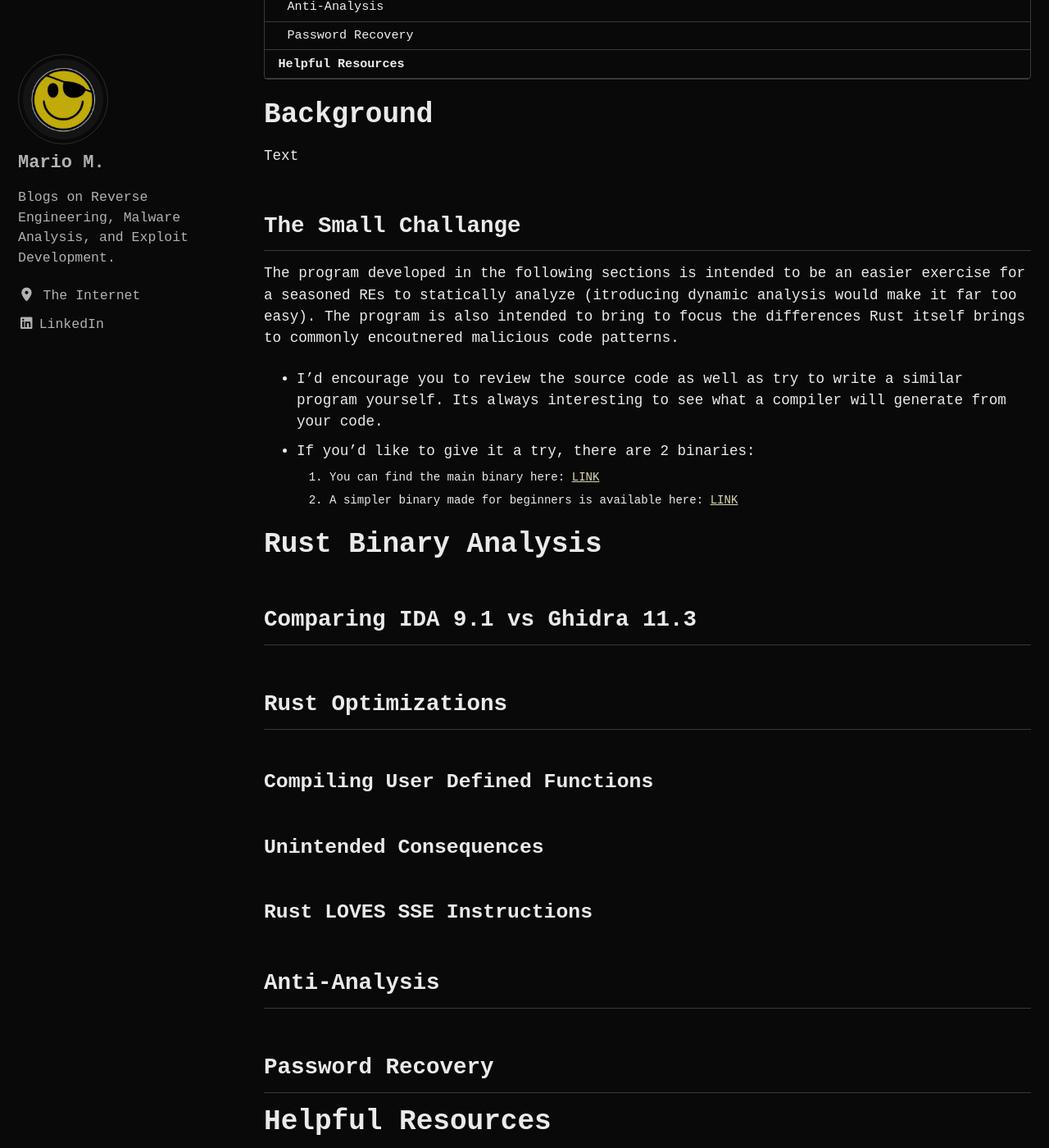
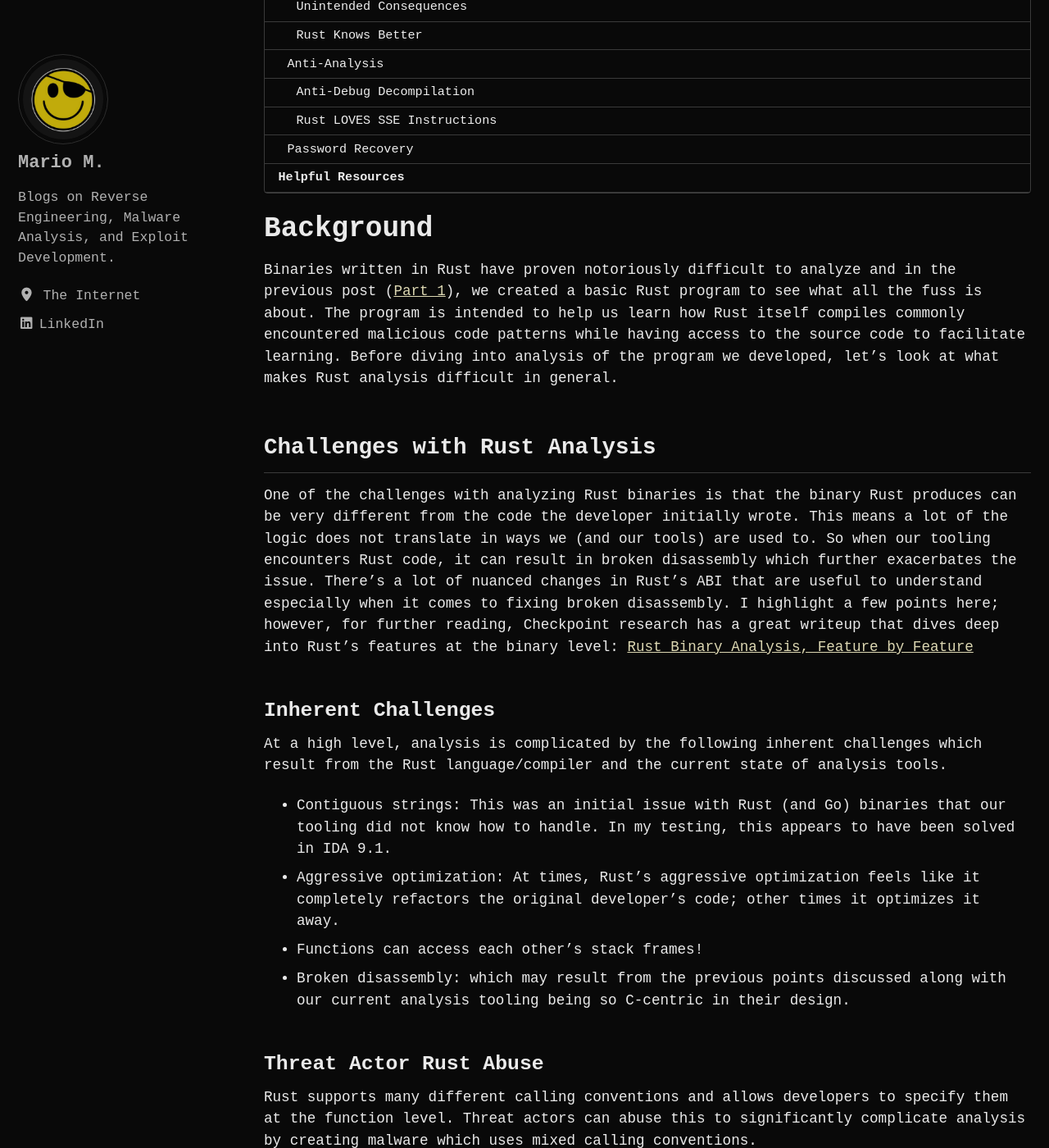
Before and after one commit to mariom3/mariom3.github.io, a Jekyll site: the page built from _posts/2025-12-04-rust-binary-analysis2.markdown, in a window 1280 px wide and 1400 px high, scrolled down 529 px. Shown: the whole window at 82% size. Built offline with Jekyll 4.4.1, drawn with Linux system fonts in a browser that asks for light colours; cached includes are drawn as plain includes; some of the changed text lies outside the part shown.

Commit message:
Completed draft for Rust Analysis Part II

```diff
--- a/_posts/2025-11-01-rust-binary-analysis2.markdown
+++ /dev/null
@@ -1,33 +0,0 @@
----
-layout: single
-title:  "Rust Binary Analyis 101 - Part 2"
-# date:   2024-06-01 16:44:45 -0500
-categories: "Malware-Analysis"
-toc: true
-author_profile: true
-classes: wide
----
-
-# Background
-Text
-
-## The Small Challange
-The program developed in the following sections is intended to be an easier exercise for a seasoned REs to statically analyze (itroducing dynamic analysis would make it far too easy). The program is also intended to bring to focus the differences Rust itself brings to commonly encoutnered malicious code patterns.
-- I'd encourage you to review the source code as well as try to write a similar program yourself. Its always interesting to see what a compiler will generate from your code.
-- If you'd like to give it a try, there are 2 binaries:
-    1. You can find the main binary here: [LINK](https://github.com)
-    2. A simpler binary made for beginners is available here: [LINK](https://github.com)
-
-
-# Rust Binary Analysis
-## Comparing IDA 9.1 vs Ghidra 11.3
-## Rust Optimizations
-### Compiling User Defined Functions
-### Unintended Consequences
-### Rust LOVES SSE Instructions
-## Anti-Analysis
-## Password Recovery
-
-
-# Helpful Resources
-- Great BlackHat Talk on the Rust Malware Ecosystem: [Rust Malware Ecosystem](https://www.youtube.com/watch?v=cMIhIARmNfU)
--- a/_posts/2025-11-05-rust-binary-analysis1.markdown
+++ b/_posts/2025-11-05-rust-binary-analysis1.markdown
@@ -36,7 +36,7 @@ The program developed in the following sections is intended to be an easier exer
     2. A simpler version of the same code made for beginners: [basic_rust_re_beginner.zip](/assets/basic_rust_re_beginner.zip)
     - HASH: da8e52df67fdf440c645bf6bc5a54f05dc798f1b7bae4c59a38a677f5da3701f
 
-**The solution will be revealed in part II!**
+**The solution is available in [Part 2]({% post_url 2025-12-04-rust-binary-analysis2%})!**
 
 ---
 
--- /dev/null
+++ b/_posts/2025-12-04-rust-binary-analysis2.markdown
@@ -0,0 +1,134 @@
+---
+layout: single
+title:  "Rust Binary Analyis 101 - Part 2"
+categories: "Malware-Analysis"
+toc: true
+author_profile: true
+classes: wide
+---
+
+# Background
+Binaries written in Rust have proven notoriously difficult to analyze and in the previous post ([Part 1]({% post_url 2025-11-05-rust-binary-analysis1%})), we created a basic Rust program to see what all the fuss is about. The program is intended to help us learn how Rust itself compiles commonly encountered malicious code patterns while having access to the source code to facilitate learning. Before diving into analysis of the program we developed, let's look at what makes Rust analysis difficult in general.
+
+## Challenges with Rust Analysis
+One of the challenges with analyzing Rust binaries is that the binary Rust produces can be very different from the code the developer initially wrote. This means a lot of the logic does not translate in ways we (and our tools) are used to. So when our tooling encounters Rust code, it can result in broken disassembly which further exacerbates the issue. There's a lot of nuanced changes in Rust's ABI that are useful to understand especially when it comes to fixing broken disassembly. I highlight a few points here; however, for further reading, Checkpoint research has a great writeup that dives deep into Rust's features at the binary level: [Rust Binary Analysis, Feature by Feature](https://research.checkpoint.com/2023/rust-binary-analysis-feature-by-feature/)
+
+### Inherent Challenges
+At a high level, analysis is complicated by the following inherent challenges which result from the Rust language/compiler and the current state of analysis tools.
+- Contiguous strings: This was an initial issue with Rust (and Go) binaries that our tooling did not know how to handle. In my testing, this appears to have been solved in IDA 9.1.
+- Aggressive optimization: At times, Rust's aggressive optimization feels like it completely refactors the original developer's code; other times it optimizes it away.
+- Functions can access each other's stack frames!
+- Broken disassembly: which may result from the previous points discussed along with our current analysis tooling being so C-centric in their design.
+
+### Threat Actor Rust Abuse
+Rust supports many different calling conventions and allows developers to specify them at the function level. Threat actors can abuse this to significantly complicate analysis by creating malware which uses mixed calling conventions.
+
+# Rust Binary Analysis (IDA 9.1 vs Ghidra 11.3)
+Throughout the rest of this section we'll analyze the program we developed in the previous post ([Part 1]({% post_url 2025-11-05-rust-binary-analysis1%})) while comparing the output from IDA 9.1 with Ghidra 11.3. If you haven't already, try analyzing the program yourself first as the following will provide a solution.
+
+## Findings User Code
+When loading up the program we wrote in IDA and Ghidra, neither has an issue disassembling the entry point; which is nothing special. The short function does not directly call the user defined main; instead, it provides it as the 1st argument to the function at `0x140004300`. This function is `lang_start` which is responsible for setting up the Rust runtime before calling our user-defined main.
+
+![Default Entry](/assets/images/rust-analysis/main_cmp.png)
+
+### Comparing Decompilation of `main`
+Unfortunately, as soon as we open up Ghidra's decompilation of the user-defined `main`, things are no longer so simple:
+
+![Ghidra: Decompilation of main](/assets/images/rust-analysis/main_ghidra.png)
+
+However, IDA handles this much better. Notably, IDA handles the hex arrays we added for our encrypted strings as a simple global variable in line 75:
+
+![IDA: Decompilation of main](/assets/images/rust-analysis/main_ida_global.png)
+
+This is one of the things that makes Ghidra more difficult to understand; it includes the raw hex data in its decompilation. In this case, lines 60-61 correspond to line 75 from IDA:
+
+![Ghidra: Decompilation of main](/assets/images/rust-analysis/main_ghidra_rawHex.png)
+
+As far as our analysis goes, we've found the start of the main portion of the user code. Let's look at it a bit more closely, particularly the hex data from line 75 in IDA's decompilation (60-61 in Ghidra)....
+
+This hex data should be our encrypted welcome message, but if you've stared at hex values long enough... you learn that the majority of ASCII letters correspond with values around `0x60-0x79`. Sooo... is this plaintext? 🤨
+
+We can copy the hex value from the decompilation `6f777373617020656874207265746e45` into a tool like CyberChef and we get: `owssap eht retnE`. Right. Endianness. If we reverse it, we get: `"Enter the passwo"`.
+
+...did I compile the wrong code?
+
+## Aggressive Optimizations
+I knew the Rust compiler was aggressive with optimizations, but going through this exercise, I learned that it is actually _**really**_ aggressive. The Rust compiler decided to execute portions of our code, hard-code the result, and remove the original code we wrote.
+
+### Unintended Consequences
+
+Remember when we decided to remove plaintext strings from our code to make analysis a bit more difficult? Well... it turns out, the Rust compiler saw the encrypted strings we hard-coded as byte arrays and decided to decrypt some of them so that it can hard-code the decrypted versions instead! 🫠
+
+![Slective Optimization: Decrypted Strings](/assets/images/rust-analysis/selective_optimization.png)
+
+This is pretty surprising, that means that the compiler (**_by default_**, mind you) not only identified the hard-coded byte arrays, but also found the corresponding `xor_crypt()` call and executed it. I've seen similar behavior other compilers like `gcc`, BUT I had to **_optionally_** increase the aggressiveness of its optimizations.
+
+### Rust Knows Better
+
+Another reason your code may look unrecognizable in a disassembler, is that Rust does not preserve the control-flow structure for the programs we write. Remember that helpful `xor_crypt()` function we wrote? Well, Rust's compiler decided to do away with it in our program. Partially because it decrypted some of the strings we were intending to decrypt with it at runtime.
+
+Notably, this did not happen with our password because we were not decrypting it at runtime. Our program still needs the XOR routine to encrypt the user input before comparing it to the hard-coded encrypted password. So what did Rust's compiler do?
+
+It just inlined the logic for `xor_crypt()` instead:
+
+![Inlining Functions](/assets/images/rust-analysis/functions_inlined.png)
+
+## Anti-Analysis
+Now we know we are at least analyzing the right binary and learned a bit about Rust along the way. If we continue our analysis, we'll eventually come across the anti-analysis functionality we built in.
+
+### Anti-Debug Decompilation
+Here's how the decompilation for the anti-debug feature we added. Like before, Ghidra's output is not as clean and we have more manual interpretation to do. Such as `unaff_GS_OFFSET + 0x60` being equivalent to `NtCurrentPeb()`. One oddity with the Ghidra decompilation is that it fails to catch the addition of `0x63` to the `NtGlobalFlag`; it is simply not present:
+
+![IDA vs Ghidra Decompilation of Anti-Debug](/assets/images/rust-analysis/2-anti_debug.png)
+
+This decompilation corresponds to the code where we dynamically set the XOR key using the `NtGlobalFlag` variable. We also see another, but not surprising, optimization: `ntGlobalFlag +=1; xor_key = ntGlobalFlag + 0x62;` simply becomes `xor_key = ntGlobalFlag + 0x63;`. Having analyzed this, we'll know the XOR key for the password is **`0x63`**! This is shown below using the IDA disassembly, but it's the same on both tools:
+
+![Corresponding Source Code](/assets/images/rust-analysis/2-anti_debug2.png)
+
+At this point we're pretty close to finding the password! Let's continue following this code's execution flow.
+
+### Rust LOVES SSE Instructions
+At this point we find the logic for comparing the encrypted password with the XOR'ed user input! Unfortunately, this logic manifests another _quirk_ of Rust... 🙂 its love for SSE instructions! Personally, I think it's just optimizing for maximum headaches in reverse engineers... but, what do I know?
+
+Here's the disassembly with the corresponding source code we wrote:
+
+![Covercomplicating it with SSE](/assets/images/rust-analysis/2-SSE1.png)
+
+Let's break down these SSE instructions. Honestly, it's not that bad, it's a matter of gaining familiarity with new/uncommon instructions. Below is a color coded breakdown of what the extensions do:
+
+<ol>
+<li style="color:#4472c4"> Load the user password parts in `xmm0` and `xmm1`.</li>
+<li style="color:#70ad47"> Compare with the expected values from `.rdata` (encrypted password).</li>
+<li style="color:#7030a0"> 128-bit AND the results from each comparison. </li>
+<li style="color:#960000"> ???</li>
+<li style="color:#ffffff"> Compare the result. (Success if `eax != 0x0FFF`).</li>
+</ol>
+
+![Color Coded SSE Instructions](/assets/images/rust-analysis/2-SSE2-colors.png)
+
+Ok, the `pmovmskb` needed a bit more room for an explanation. At least it was a bit more difficult for me to wrap my head around initially. Especially when trying to work with a definition like this.
+
+![Screenshot of pmovmskb Definition](/assets/images/rust-analysis/2-SSE2-pmovmskb.png)
+
+After consulting with my therapist — I mean — ChatGPT, I came to understand that the instruction `pmovmskb` extracts the most significant bit from every 8 bits of `xmm0`. Since an `xmm` register is 128-bits, the result is 16 bits (4-bytes), hence the final comparison to the 4-byte value `0xFFFF`.
+
+Cool, but how does the decompilation look like?
+
+In this case, both struggled. Below we'll see IDA's decompilation which seemingly randomly includes a comparison `i == 22`? Otherwise, it's not too difficult to read.
+
+![IDA Decompilation](/assets/images/rust-analysis/2-SSE3-IDA.png)
+
+Ghidra on the other hand... had a bit more of a hard time figuring out how to decompile SSE instructions. 🥴😵
+
+![Ghidra Decompilation](/assets/images/rust-analysis/2-SSE3-Ghidra.png)
+
+## Password Recovery
+Now that we understand what the SSE instructions are doing, we know that the hex data from `.rdata` is the encrypted password... and we have the XOR key from our previous analysis of the anti-debug functionality!
+
+Now we can simply copy the hex data used to compare to the XOR'ed user input into a tool like CyberChef and... we've got the password! 🎉
+
+![Recovered Password](/assets/images/rust-analysis/2-password.png)
+
+# Helpful Resources
+- CheckPoint Research Deep-Dive [Rust Binary Analysis, Feature by Feature](https://research.checkpoint.com/2023/rust-binary-analysis-feature-by-feature/)
+- BlackHat Talk on the Rust Malware Ecosystem: [Rust Malware Ecosystem](https://www.youtube.com/watch?v=cMIhIARmNfU)
```
Also changed, not shown: assets/images/rust-analysis/2-SSE1.png (added), assets/images/rust-analysis/2-SSE2-colors.png (added), assets/images/rust-analysis/2-SSE2-pmovmskb.png (added), assets/images/rust-analysis/2-SSE3-Ghidra.png (added), assets/images/rust-analysis/2-SSE3-IDA.png (added), assets/images/rust-analysis/2-anti_debug.png (added), assets/images/rust-analysis/2-anti_debug2.png (added), assets/images/rust-analysis/2-password.png (added), assets/images/rust-analysis/functions_inlined.png (added), assets/images/rust-analysis/main_cmp.png (added), assets/images/rust-analysis/main_ghidra.png (added), assets/images/rust-analysis/main_ghidra_rawHex.png (added), assets/images/rust-analysis/main_ida.png (added), assets/images/rust-analysis/main_ida_global.png (added), 1 more files.
